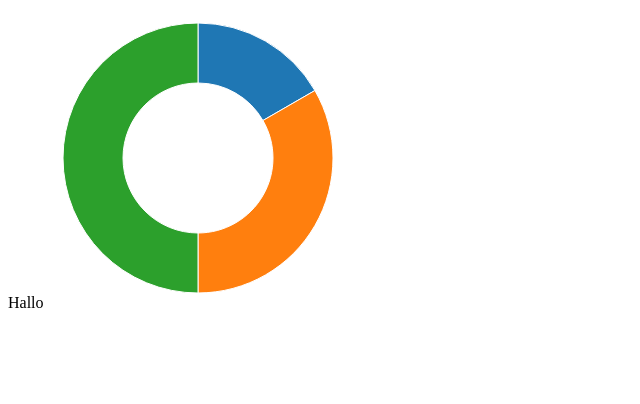
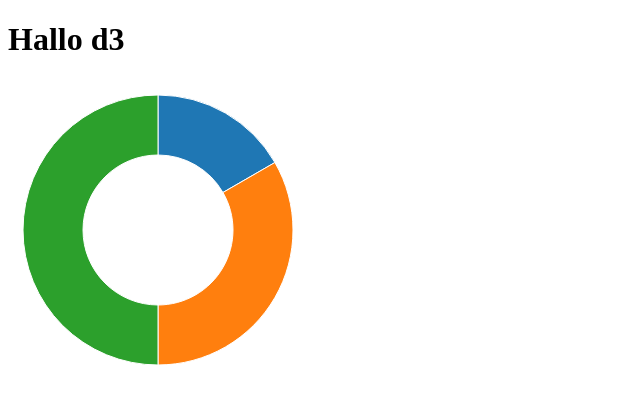
Before and after one commit to gpfeifer/angular-d3, a plain HTML site: page index.html in a window 1280 px wide. Shown: the whole page, without its empty margins (0-640 px from the left). Drawn offline with Linux system fonts and the light colour scheme.

Commit message:
donutChart moved to js/app.js

```diff
--- a/index.html
+++ b/index.html
@@ -4,48 +4,10 @@
 
 <script src="bower_components/angular/angular.js"></script>
 <script src="bower_components/d3/d3.js" charset="utf-8"></script>
-<!--
 <script src="js/app.js"></script>
- -->
 </head>
-<body ng-app="myApp">
-Hallo
+<body ng-app="jensApp">
+<h1>Hallo d3</h1>
   <donut-chart></donut-chart>
-  <!--
-  <jensChart></jensChart>
-   -->
-  <script>
-    var myApp = angular.module('myApp', []);
-    myApp.directive('donutChart', function(){
-      function link(scope, el, attr){
-        var color = d3.scale.category10();
-        var data = [10, 20, 30];
-        var width = 300;
-        var height = 300;
-        var min = Math.min(width, height);
-        var svg = d3.select(el[0]).append('svg');
-        var pie = d3.layout.pie().sort(null);
-        var arc = d3.svg.arc()
-          .outerRadius(min / 2 * 0.9)
-          .innerRadius(min / 2 * 0.5);
-
-        svg.attr({width: width, height: height});
-        var g = svg.append('g')
-          // center the donut chart
-          .attr('transform', 'translate(' + width / 2 + ',' + height / 2 + ')');
-
-        // add the <path>s for each arc slice
-        g.selectAll('path').data(pie(data))
-          .enter().append('path')
-            .style('stroke', 'white')
-            .attr('d', arc)
-            .attr('fill', function(d, i){ return color(i) });
-      }
-      return {
-        link: link,
-        restrict: 'E'
-      };
-    });
-  </script>
 </body>
 </html>
```
